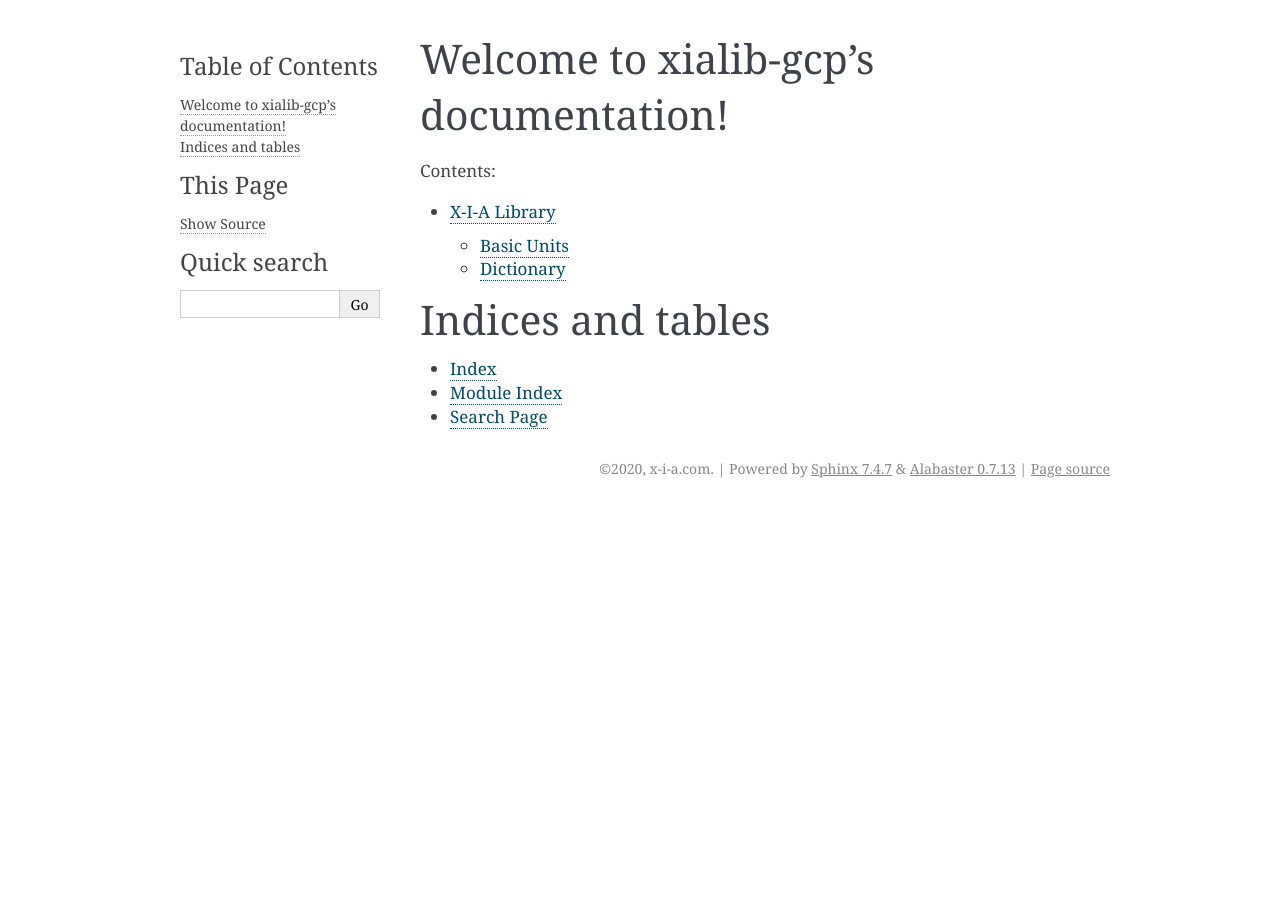
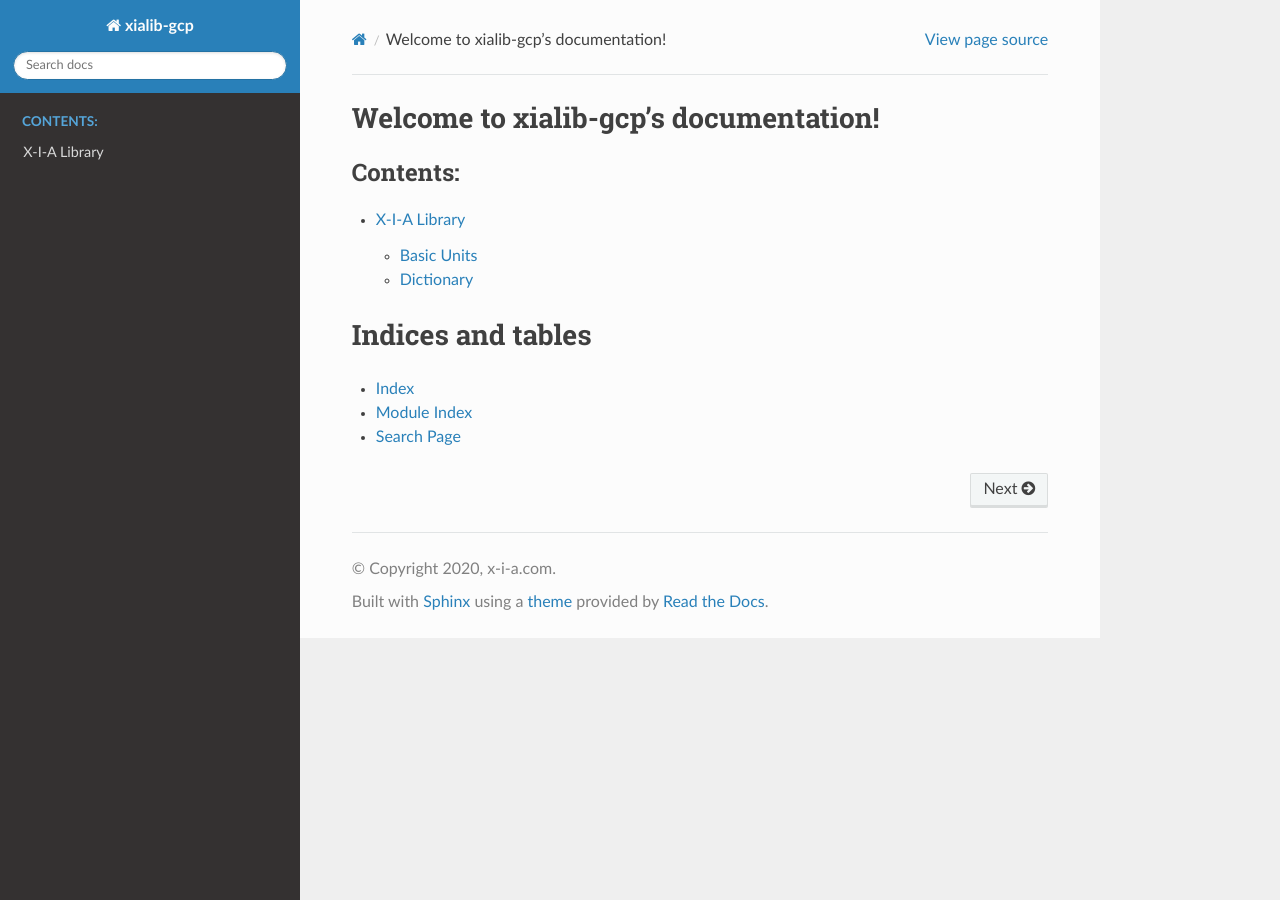
Before and after one commit to X-I-A/xialib-gcp, a Sphinx documentation site: the page built from docs/source/index.rst, in a window 1280 px wide. Built offline with Sphinx 7.4.7 and the Read the Docs theme 2.0.0, drawn with Linux system fonts in a browser that asks for light colours.

```diff
--- a/docs/source/conf.py
+++ b/docs/source/conf.py
@@ -57,7 +57,7 @@ exclude_patterns = []
 # The theme to use for HTML and HTML Help pages.  See the documentation for
 # a list of builtin themes.
 #
-html_theme = 'alabaster'
+html_theme = 'sphinx_rtd_theme'
 
 # Add any paths that contain custom static files (such as style sheets) here,
 # relative to this directory. They are copied after the builtin static files,
--- a/setup.py
+++ b/setup.py
@@ -36,6 +36,7 @@ setuptools.setup(
         'gcsfs',
         'google-cloud-pubsub',
         'google-cloud-firestore',
+        'google-cloud-bigquery',
     ],
     classifiers=[
         "Programming Language :: Python :: 3",
```
